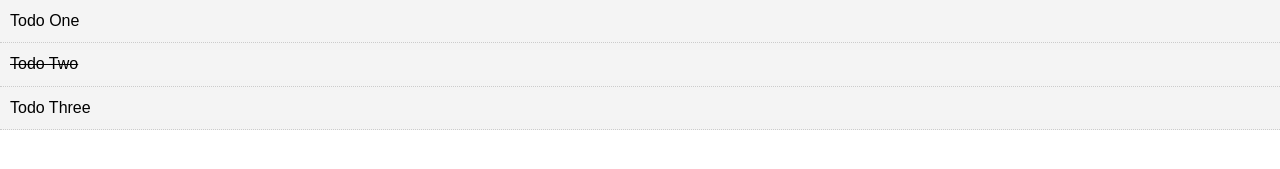
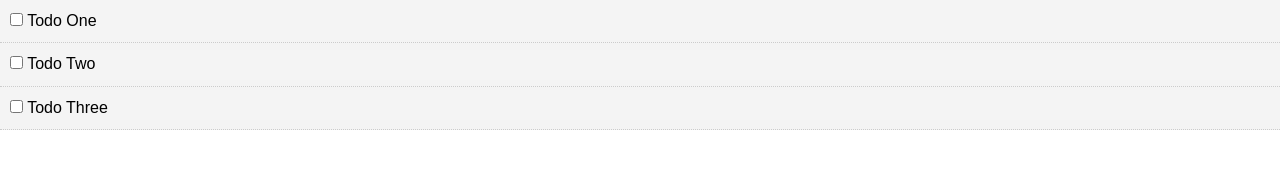
Before and after one commit to AlexDoss42/todos, a Vue app: page / in a window 1280 px wide. Shown: the top 169 px of the page. Built offline with nearby package versions, Linux system fonts and the light colour scheme.

Commit message:
Toggles completed on checkbox

```diff
--- a/src/App.vue
+++ b/src/App.vue
@@ -23,7 +23,7 @@
           {
             id: 2,
             title: "Todo Two",
-            completed: true
+            completed: false
           },
           {
             id: 3,
--- a/src/components/TodoItem.vue
+++ b/src/components/TodoItem.vue
@@ -1,13 +1,21 @@
 <template>
   <div class="todo-item" v-bind:class="{'is-completed':todo.completed}">
-    <p>{{todo.title}}</p>
+    <p>
+      <input type="checkbox" v-on:change="markComplete">
+      {{todo.title}}
+    </p>
   </div>
 </template>
 
 <script>
 export default {
   name: "TodoItem",
-  props: ["todo"]
+  props: ["todo"],
+  methods: {
+      markComplete() {
+        this.todo.completed = !this.todo.completed
+      }
+    }
 }
 </script>
 
```
